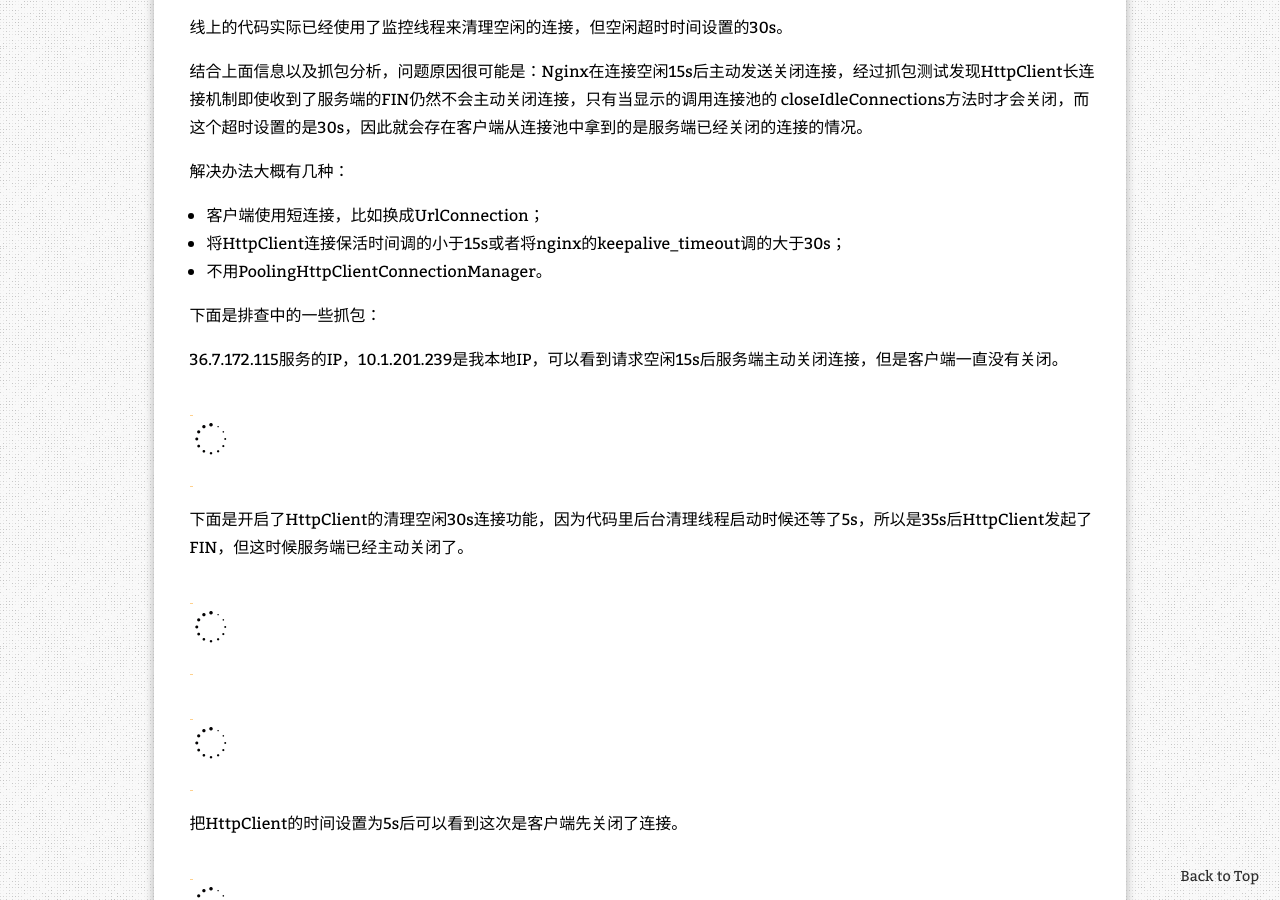
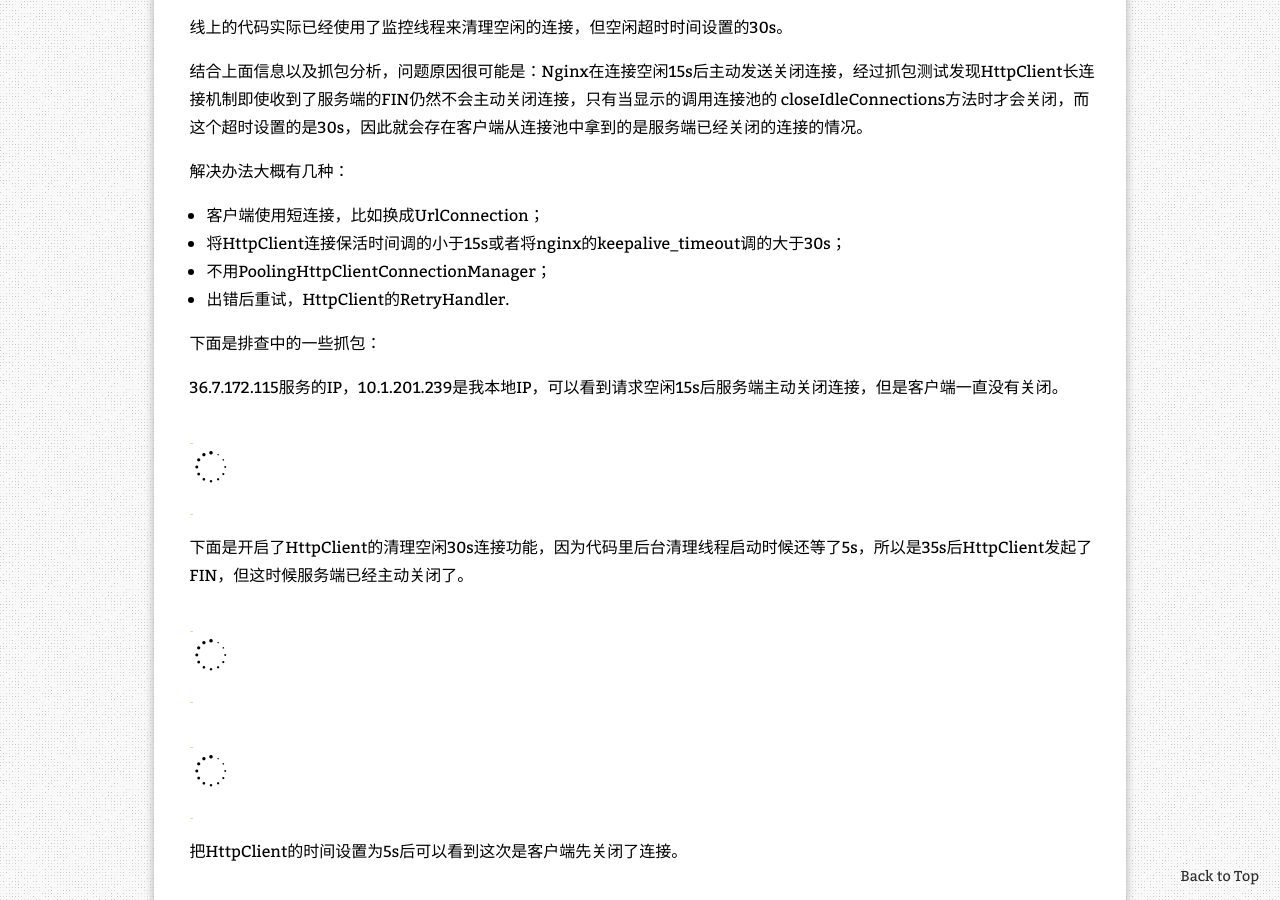
Before and after one commit to zhanjindong/zhanjindong.github.io, a Jekyll site: the page built from _posts/2017-10-11-http-client-no-http-response-exception.md, in a window 1280 px wide and 900 px high, scrolled down 1152 px. Built offline with Jekyll 4.4.1, drawn with Linux system fonts in a browser that asks for light colours; nearby versions of some CDN libraries; comment, search, counter and statistics services are not loaded.

Commit message:
add post

```diff
--- a/_posts/2017-10-11-http-client-no-http-response-exception.md
+++ b/_posts/2017-10-11-http-client-no-http-response-exception.md
@@ -38,7 +38,8 @@ closeIdleConnections方法时才会关闭，而这个超时设置的是30s，因
 
 - 客户端使用短连接，比如换成UrlConnection；
 - 将HttpClient连接保活时间调的小于15s或者将nginx的keepalive_timeout调的大于30s；
-- 不用PoolingHttpClientConnectionManager。
+- 不用PoolingHttpClientConnectionManager；
+- 出错后重试，HttpClient的RetryHandler.
 
 
 下面是排查中的一些抓包：
```
